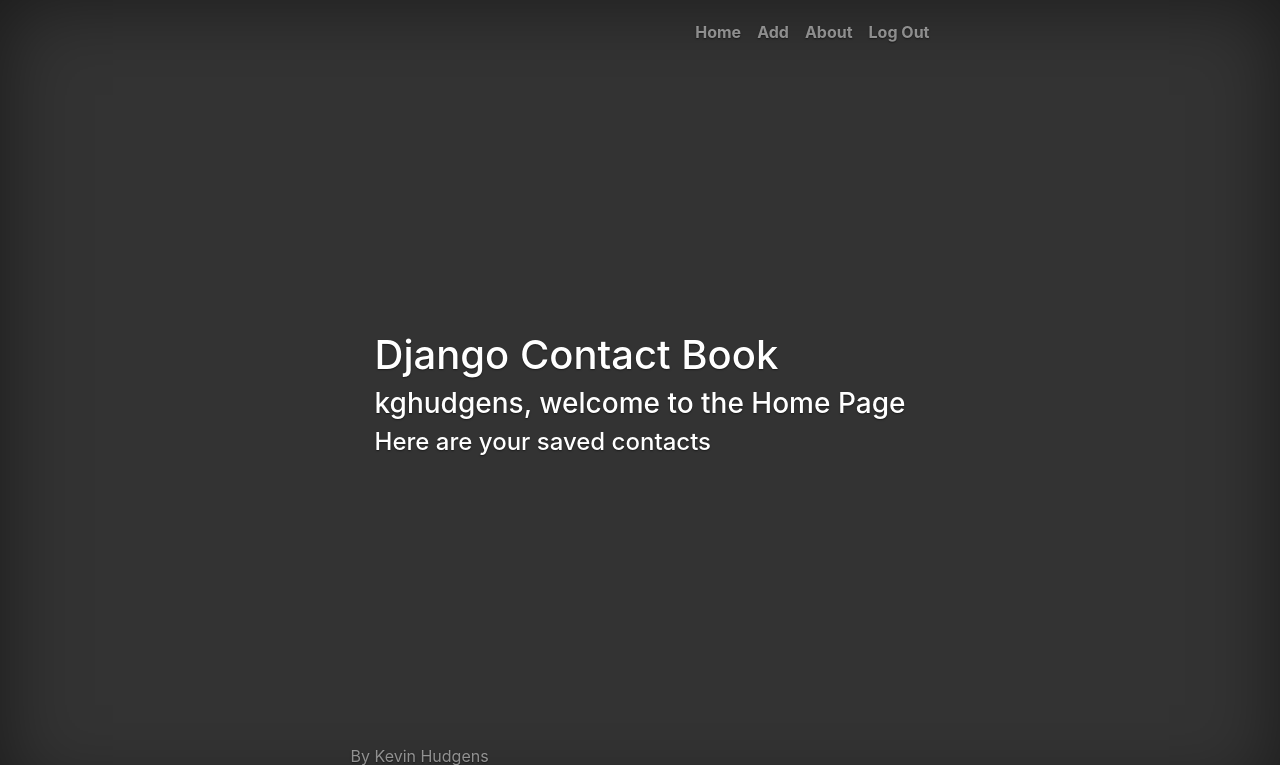
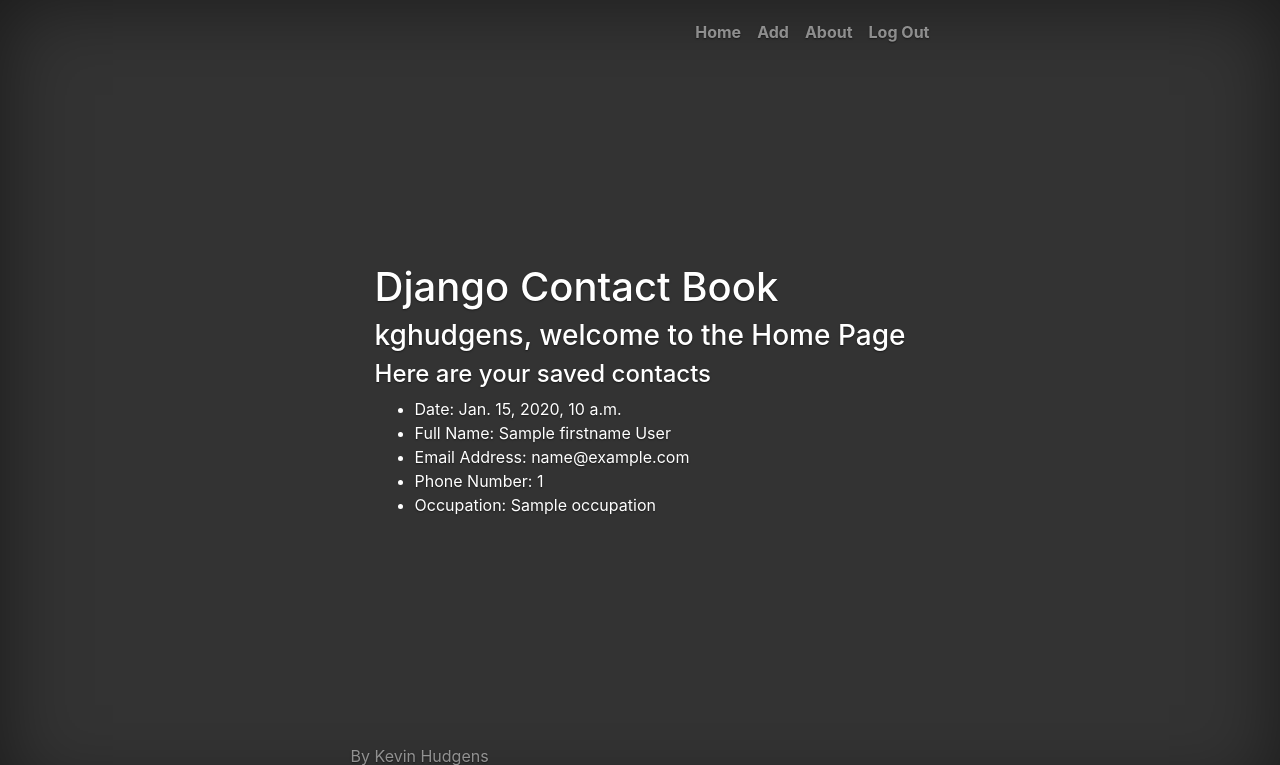
Before and after one commit to kghudgens/ContactBook, a Django app: template Contact_book/book/templates/book/index.html in a window 1280 px wide. Shown: the top 765 px of the page. Run offline with Django 3.2, Linux system fonts and the light colour scheme; a user stored in the database is signed in; the template is opened without the code that fills it: most values are stand-ins (such as "Sample title", 1, 10 or a date in 2020); some libraries are stand-ins or nearby versions.

Commit message:
Added the data to the index.html template

```diff
--- a/Contact_book/book/templates/book/index.html
+++ b/Contact_book/book/templates/book/index.html
@@ -2,15 +2,37 @@
 
 {%block content%}
     <main role="main" class="inner cover">
+
     <h1>Django Contact Book</h1>
+
+<!-- Check to show what is displayed for logged in users -->
   {%if user.is_authenticated%}
+
     <h3>{{user.username}}, welcome to the Home Page</h3>
     <h4>Here are your saved contacts</h4>
-
+        <!-- For loop that goes through the objects in the Contact Book model
+          and gets it ready to be staged -->
+          {% for contact in object_list%}
+        <!-- iterates over the fields in the Contact book model and displays
+          them in a list -->
+              <ul>
+                <li>Date: {{contact.date_added}}</li>
+                <li>Full Name: {{contact.firstname}} {{contact.lastname}}</li>
+                <li>Email Address: {{contact.email}}</li>
+                <li>Phone Number: {{contact.phone_number}}</li>
+                <li>Occupation: {{contact.occupation}}</li>
+              </ul>
+        <!-- Ends the for loop -->
+          {% endfor %}
+<!-- If the user is not authenticated it will give the user a chance to log in  -->
   {%else%}
 
-<p>The Django Contact book is a web application that uses bootstrap on the frontend
-  and Django on the back-end to handle all operations. Please <a href="{% url 'login'%}">log in</a> or <a href="{% url 'register'%}">make an account</a>  if you are here to get started. </p>
+    <p>
+       Please <a href="{% url 'login'%}">log in</a> or
+       <a href="{% url 'register'%}">make an account</a>
+       in order to see your saved contacts.
+    </p>
+
   {%endif%}
 
   </main>
```
Also changed, not shown: Contact_book/db.sqlite3. Lines whose indentation alone changed are shown as unchanged.
